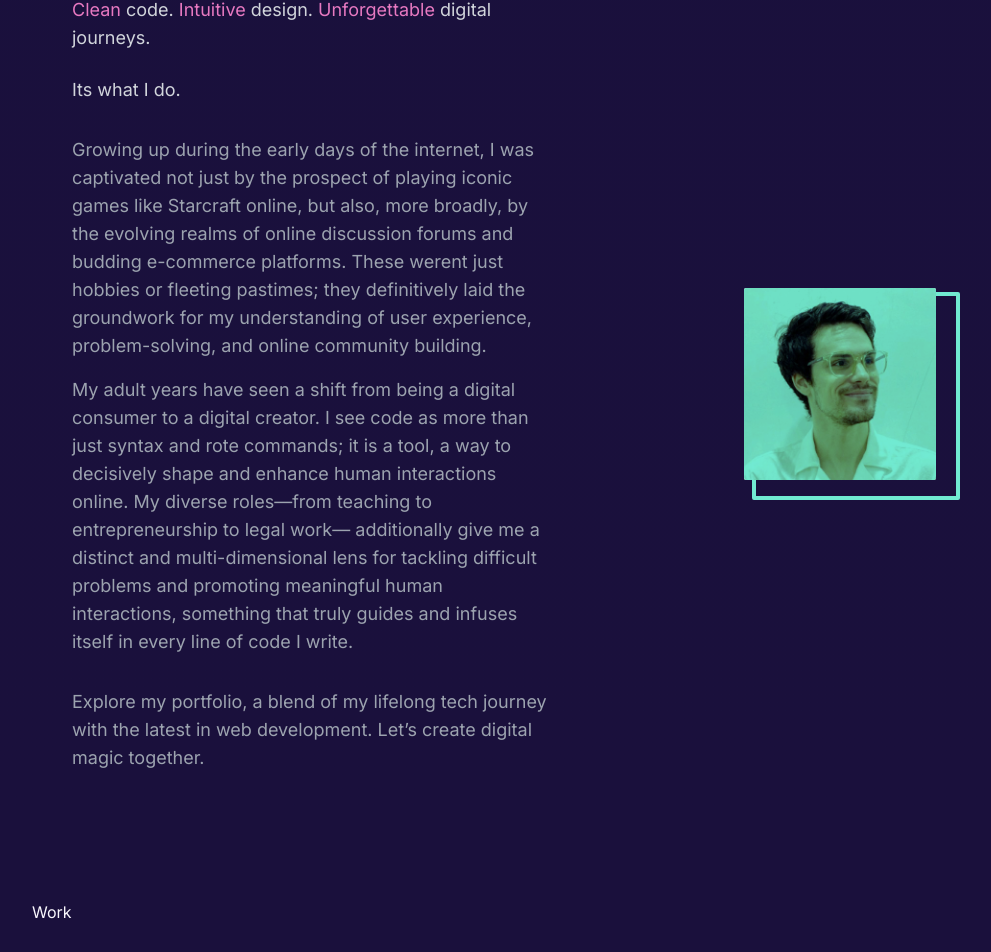
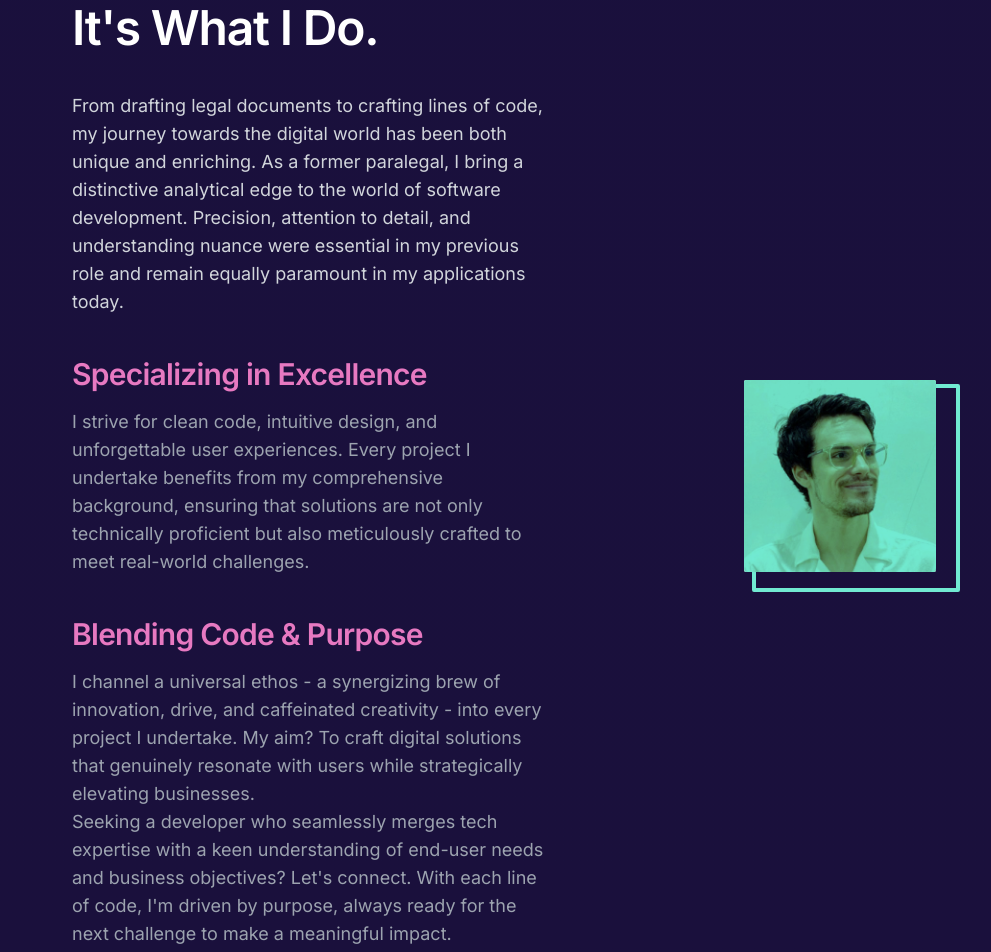
Before and after one commit to jmayheww/joshua-portfolio, a Next.js app: page / in a window 1280 px wide. Shown: the part 998-1950 px from the top of the page, without its empty margins (64-1055 px from the left). Built offline with nearby package versions, Linux system fonts and the light colour scheme.

Commit message:
styling about section

```diff
--- a/app/sections/About.js
+++ b/app/sections/About.js
@@ -3,53 +3,58 @@ import { SectionHeader } from "../components/SectionHeader";
 
 export const About = () => {
   return (
-    <section className="flex flex-col justify-center items-center px-4 sm:px-6 lg:px-10 bg-whatever-color-your-background-is space-y-10">
+    <section className="flex flex-col justify-center items-center px-4 sm:px-6 lg:px-10 bg-whatever-color-your-background-is space-y-12">
       <SectionHeader title="About Me" />
 
       <div className="grid grid-cols-1 md:grid-cols-2 gap-12 items-center w-full max-w-5xl">
         {/* Text Content */}
-        <div className="space-y-8">
+        <div className="space-y-10">
           <div>
-            <h2 className="text-2xl sm:text-3xl md:text-4xl lg:text-5xl font-semibold tracking-tight text-primary"></h2>
+            <h2 className="text-2xl sm:text-3xl md:text-4xl lg:text-5xl font-semibold tracking-tight text-white mb-4">
+              It's What I Do.
+            </h2>
+          </div>
+
+          <div>
             <p className="text-sm sm:text-base md:text-lg leading-relaxed font-jetbrains-mono text-gray-300">
-              <span className="text-primary">Clean </span> code.{" "}
-              <span className="text-primary">Intuitive </span>
-              design. {""}
-              <span className="text-primary">Unforgettable </span> digital
-              journeys.
-            </p>
-            <br />
-            <p className="text-sm sm:text-base md:text-lg leading-relaxed font-jetbrains-mono text-gray-300">
-              Its what I do.
+              From drafting legal documents to crafting lines of code, my
+              journey towards the digital world has been both unique and
+              enriching. As a former paralegal, I bring a distinctive analytical
+              edge to the world of software development. Precision, attention to
+              detail, and understanding nuance were essential in my previous
+              role and remain equally paramount in my applications today.
             </p>
           </div>
 
-          <div className="text-sm sm:text-base md:text-lg leading-relaxed font-jetbrains-mono text-gray-400 space-y-4">
-            <p>
-              Growing up during the early days of the internet, I was captivated
-              not just by the prospect of playing iconic games like Starcraft
-              online, but also, more broadly, by the evolving realms of online
-              discussion forums and budding e-commerce platforms. These werent
-              just hobbies or fleeting pastimes; they definitively laid the
-              groundwork for my understanding of user experience,
-              problem-solving, and online community building.
-            </p>
-            <p>
-              My adult years have seen a shift from being a digital consumer to
-              a digital creator. I see code as more than just syntax and rote
-              commands; it is a tool, a way to decisively shape and enhance
-              human interactions online. My diverse roles—from teaching to
-              entrepreneurship to legal work— additionally give me a distinct
-              and multi-dimensional lens for tackling difficult problems and
-              promoting meaningful human interactions, something that truly
-              guides and infuses itself in every line of code I write.
+          <div>
+            <h2 className="text-xl sm:text-2xl md:text-3xl font-semibold tracking-tight text-primary mb-4">
+              Specializing in Excellence
+            </h2>
+            <p className="text-sm sm:text-base md:text-lg leading-relaxed font-jetbrains-mono text-gray-400">
+              I strive for clean code, intuitive design, and unforgettable user
+              experiences. Every project I undertake benefits from my
+              comprehensive background, ensuring that solutions are not only
+              technically proficient but also meticulously crafted to meet
+              real-world challenges.
             </p>
           </div>
 
-          <p className="text-sm sm:text-base md:text-lg leading-relaxed font-jetbrains-mono text-gray-400">
-            Explore my portfolio, a blend of my lifelong tech journey with the
-            latest in web development. Let’s create digital magic together.
-          </p>
+          <div>
+            <h2 className="text-xl sm:text-2xl md:text-3xl font-semibold tracking-tight text-primary mb-4">
+              Blending Code & Purpose
+            </h2>
+            <p className="text-sm sm:text-base md:text-lg leading-relaxed font-jetbrains-mono text-gray-400">
+              I channel a universal ethos - a synergizing brew of innovation,
+              drive, and caffeinated creativity - into every project I
+              undertake. My aim? To craft digital solutions that genuinely
+              resonate with users while strategically elevating businesses.
+              <br />
+              Seeking a developer who seamlessly merges tech expertise with a
+              keen understanding of end-user needs and business objectives?
+              Let's connect. With each line of code, I'm driven by purpose,
+              always ready for the next challenge to make a meaningful impact.
+            </p>
+          </div>
         </div>
 
         {/* Image Section */}
@@ -58,7 +63,7 @@ export const About = () => {
           <div className="relative w-full h-full z-10 overflow-hidden rounded-sm">
             <Image
               src="/images/headshot.jpg"
-              alt="Developer Headshot"
+              alt="Software Engineer Headshot"
               width={320}
               height={320}
               layout="responsive"
```
